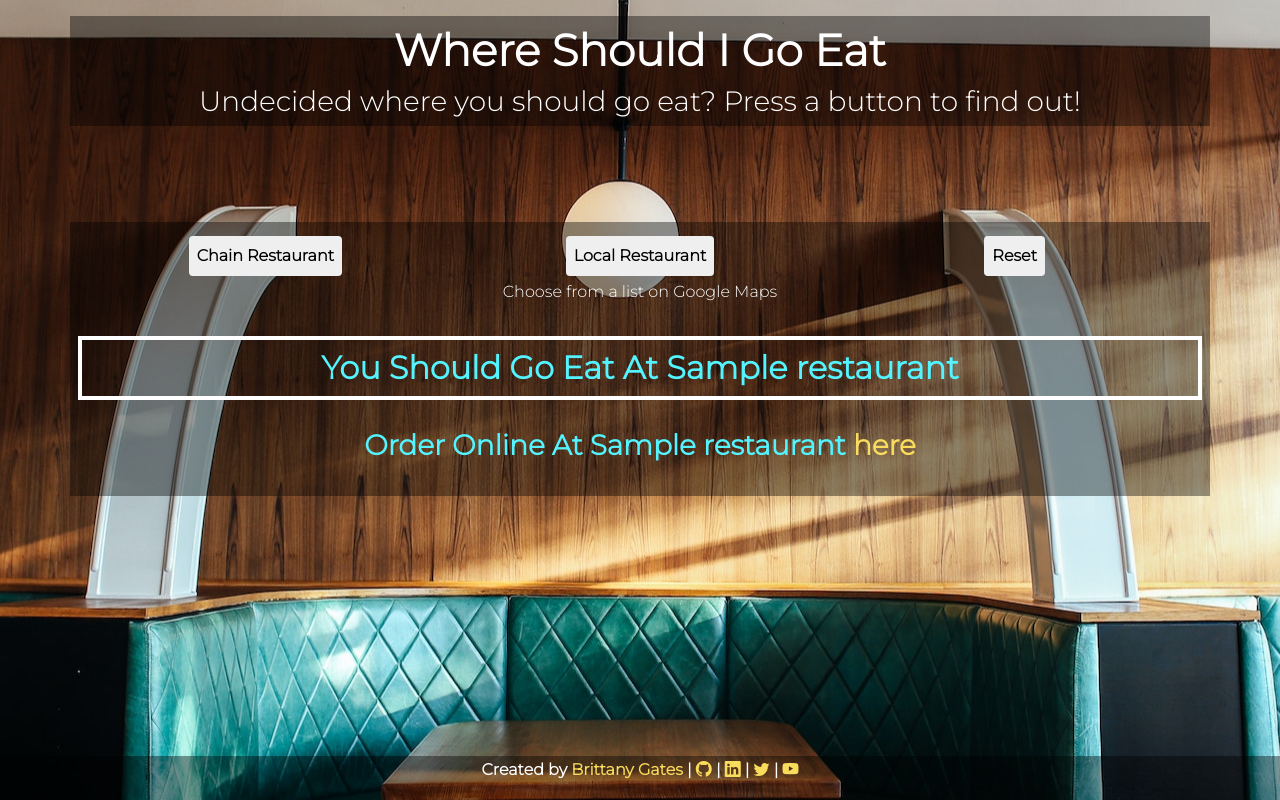
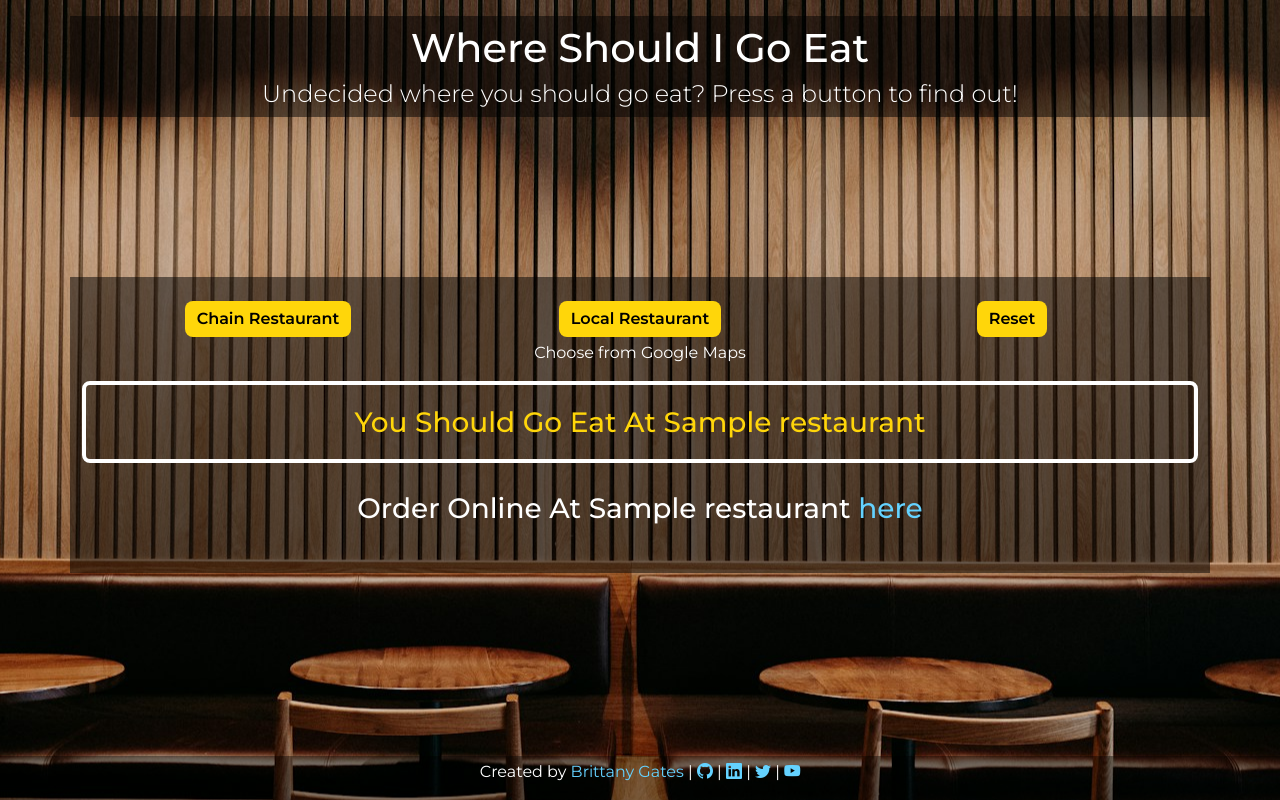
Before and after one commit to BrittanyGates/Where-Should-I-Go-Eat, a Flask app: template templates/index.html in a window 1280 px wide. Run offline with Flask 3, Linux system fonts and the light colour scheme; the template is opened without the code that fills it: most values are stand-ins (such as "Sample title", 1, 10 or a date in 2020); parts of the project's set-up code (start-up, migrations or seed data) failed here and were passed over.

Commit message:
May 11 Update
See the README for a full list of changes.

```diff
--- /dev/null
+++ b/static/css/styles.css
@@ -0,0 +1,167 @@
+/* GLOBAL STYLES */
+body {
+  background-image: url("../images/may_background.jpg");
+  background-position: 50% 40%;
+  background-repeat: no-repeat;
+  color: #FFF;
+  font-family: "Montserrat", sans-serif;
+}
+
+.title-container {
+  background-color: rgba(0, 0, 0, 0.5);
+}
+
+.restaurant-container {
+  background-color: rgba(0, 0, 0, 0.5);
+  margin-top: 10rem;
+}
+
+.btn {
+  border: none;
+  border-radius: 0.5rem;
+  background-color: #ffd60a;
+}
+
+.btn:hover {
+  border: none;
+  background-color: #ffc300;
+}
+
+.restaurant-result {
+  border: 0.3rem solid #FFF;
+  border-radius: 0.5rem;
+  color: #ffd60a;
+}
+
+a {
+  text-decoration: none;
+  color: #64d2ff;
+}
+
+a:hover {
+  text-decoration: none;
+  color: #ffd60a;
+}
+
+.contact-info-col {
+  position: fixed;
+  left: 0;
+  bottom: 0;
+  padding-top: 0.25rem;
+  width: 100%;
+  font-size: 1rem;
+  text-align: center;
+  background-color: rgba(0, 0, 0, 0.4);
+  color: #FFF;
+}
+
+/* MOBILE DEVICE STYLES */
+
+/* SMALL PHONES */
+@media screen and (max-width: 425px) {
+  .title {
+    font-size: 1.75rem !important;
+  }
+
+  .subtitle {
+    font-size: 1rem !important;
+  }
+
+  .restaurant-container {
+    margin-top: 5rem;
+  }
+
+  .btn {
+    font-size: 0.75rem !important;
+  }
+
+  .google-maps-option {
+    font-size: 0.8rem;
+  }
+
+  .restaurant-result {
+    padding: 0.25rem;
+    font-size: 1.25rem !important;
+  }
+
+  .restaurant-link {
+    margin-top: 0.25rem;
+    padding: 0.25rem;
+    font-size: 1.25rem !important;
+  }
+}
+
+@media screen and (max-height: 425px) and (orientation: landscape) {
+  body {
+    background-position: 50% 65%;
+  }
+
+  .title {
+    font-size: 1.75rem !important;
+  }
+
+  .subtitle {
+    font-size: 1rem !important;
+  }
+
+  .restaurant-container {
+    margin-top: 2rem !important;
+    padding-top: 1rem !important;
+    padding-bottom: 0 !important;
+  }
+
+  .btn {
+    font-size: 0.75rem !important;
+  }
+
+  .google-maps-option {
+    font-size: 0.8rem;
+  }
+
+  .restaurant-result {
+    padding: 0.25rem;
+    font-size: 1.25rem !important;
+  }
+
+  .restaurant-link {
+    margin-top: 0.25rem;
+    padding: 0.25rem;
+    font-size: 1.25rem !important;
+  }
+}
+
+/* TABLETS */
+@media screen and (max-width: 768px) {
+  .subtitle {
+    font-size: 1.25rem !important;
+  }
+
+  .restaurant-container {
+    margin-top: 6rem;
+  }
+
+  .google-maps-option {
+    font-size: 0.9rem;
+  }
+}
+
+@media screen and (max-height: 768px) and (orientation: landscape) {
+  .subtitle {
+    font-size: 1.25rem !important;
+  }
+
+  .restaurant-container {
+    margin-top: 6rem;
+  }
+
+  .google-maps-option {
+    font-size: 0.9rem;
+  }
+}
+
+/* LAPTOPS */
+@media screen and (max-width: 1024px) {
+  .restaurant-container {
+    margin-top: 3rem;
+  }
+}
--- /dev/null
+++ b/templates/base.html
@@ -0,0 +1,63 @@
+<!DOCTYPE html>
+<html lang="en">
+
+<head>
+    <meta charset="UTF-8">
+    <meta name="viewport" content="width=device-width, initial-scale=1.0">
+    <meta name="description"
+        content="Hungry? Don't know where to go to eat? This website tells you at the click of a button.">
+    <title>Where Should I Go Eat?</title>
+    <link href="https://cdn.jsdelivr.net/npm/bootstrap@5.3.6/dist/css/bootstrap.min.css" rel="stylesheet"
+        integrity="sha384-4Q6Gf2aSP4eDXB8Miphtr37CMZZQ5oXLH2yaXMJ2w8e2ZtHTl7GptT4jmndRuHDT" crossorigin="anonymous">
+    <link rel="stylesheet" href="https://cdn.jsdelivr.net/npm/bootstrap-icons@1.13.1/font/bootstrap-icons.min.css">
+    <link rel="stylesheet" href="{{ url_for('static', filename='css/styles.css') }}">
+    <link rel="preconnect" href="https://fonts.googleapis.com">
+    <link rel="preconnect" href="https://fonts.gstatic.com" crossorigin>
+    <link href="https://fonts.googleapis.com/css2?family=Montserrat:ital,wght@0,100..900;1,100..900&display=swap"
+        rel="stylesheet">
+    <link rel="apple-touch-icon" sizes="180x180"
+        href="{{ url_for('static', filename='favicon/apple-touch-icon.png') }}">
+    <link rel="icon" type="image/png" sizes="32x32"
+        href="{{ url_for('static', filename='favicon/favicon-32x32.png') }}">
+    <link rel="icon" type="image/png" sizes="16x16"
+        href="{{ url_for('static', filename='favicon/favicon-16x16.png') }}">
+    <link rel="manifest" href="{{ url_for('static', filename='favicon/site.webmanifest') }}">
+    <!-- Global site tag (gtag.js) - Google Analytics -->
+    <script async src="https://www.googletagmanager.com/gtag/js?id=G-KMPSYC7DRY"></script>
+    <script>
+        window.dataLayer = window.dataLayer || [];
+        function gtag() { dataLayer.push(arguments); }
+        gtag('js', new Date());
+
+        gtag('config', 'G-KMPSYC7DRY');
+    </script>
+</head>
+
+<body>
+    <main>
+        {% block content %}{% endblock%}
+    </main>
+
+    <footer>
+        <div class="col contact-info-col">
+            <p>Created by <a href="https://brittbot.com" title="My Website" target="_blank">Brittany Gates</a> |
+                <a href="https://github.com/BrittanyGates" title="My Github Profile" target="_blank"><i
+                        class="bi bi-github"></i></a> |
+                <a href="https://www.linkedin.com/in/brittanycgates/" title="My LinkedIn Profile" target="_blank"><i
+                        class="bi bi-linkedin"></i></a> |
+                <a href="https://x.com/brittany__gates" title="My Twitter Profile" target="_blank"><i
+                        class="bi bi-twitter"></i></a> |
+                <a href="https://www.youtube.com/c/BrittanyGates" title="My YouTube Channel" target="_blank"><i
+                        class="bi bi-youtube"></i></a>
+            </p>
+        </div>
+    </footer>
+
+    <script src="https://cdn.jsdelivr.net/npm/bootstrap@5.3.6/dist/js/bootstrap.bundle.min.js"
+        integrity="sha384-j1CDi7MgGQ12Z7Qab0qlWQ/Qqz24Gc6BM0thvEMVjHnfYGF0rmFCozFSxQBxwHKO"
+        crossorigin="anonymous"></script>
+    <script type="module" src="{{ url_for('static', filename='files/index.js') }}"></script>
+
+</body>
+
+</html>
--- a/templates/index.html
+++ b/templates/index.html
@@ -1,82 +1,33 @@
-<!DOCTYPE html>
-<html lang="en" dir="ltr">
+{% extends "base.html" %}
 
-<head>
-    <meta charset="utf-8">
-    <meta name="description"
-        content="Hungry? Don't know where to go to eat? This website tells you at the click of a button.">
-    <meta name="viewport" content="width=device-width, initial-scale=1, shrink-to-fit=no">
-    <title>Where Should I Go Eat?</title>
-    <link href="https://cdn.jsdelivr.net/npm/bootstrap@5.1.1/dist/css/bootstrap.min.css" rel="stylesheet"
-        integrity="sha384-F3w7mX95PdgyTmZZMECAngseQB83DfGTowi0iMjiWaeVhAn4FJkqJByhZMI3AhiU" crossorigin="anonymous">
-    <link rel="stylesheet" href="https://cdn.jsdelivr.net/npm/bootstrap-icons@1.5.0/font/bootstrap-icons.css">
-    <link rel="stylesheet" href="/static/css/index.css">
-    <link rel="preconnect" href="https://fonts.googleapis.com">
-    <link rel="preconnect" href="https://fonts.gstatic.com" crossorigin>
-    <link href="https://fonts.googleapis.com/css2?family=Montserrat:wght@300&display=swap" rel="stylesheet">
-    <link rel="apple-touch-icon" sizes="180x180" href="/static/favicon/apple-touch-icon.png">
-    <link rel="icon" type="image/png" sizes="32x32" href="/static/favicon/favicon-32x32.png">
-    <link rel="icon" type="image/png" sizes="16x16" href="/static/favicon/favicon-16x16.png">
-    <link rel="manifest" href="/static/favicon/site.webmanifest">
-    <!-- Global site tag (gtag.js) - Google Analytics -->
-    <script async src="https://www.googletagmanager.com/gtag/js?id=G-KMPSYC7DRY"></script>
-    <script>
-        window.dataLayer = window.dataLayer || [];
-        function gtag() { dataLayer.push(arguments); }
-        gtag('js', new Date());
-
-        gtag('config', 'G-KMPSYC7DRY');
-    </script>
-</head>
-
-<body>
-    <div class="container title-container">
-        <h1 class="title">Where Should I Go Eat</h1>
-        <h2 class="subtitle">Undecided where you should go eat? Press a
+{% block content %}
+<div class="container text-center title-container">
+    <h1 class="mt-3 pt-2 fs-1 fw-medium title">Where Should I Go Eat</h1>
+    <h2 class="mb-3 pb-2 fs-4 fw-light subtitle">Undecided where you should go eat? Press a
         button to find out!</h2>
 </div>
-    <div class="container restaurant-container">
+<div class="container p-4 restaurant-container">
     <div class="row">
-            <div class="col">
+        <div class="col d-flex justify-content-center">
             <form action="/" method="POST">
-                    <button id="chainRestaurantButton" class="button" name="restaurant" type="submit">Chain
+                <button id="chainRestaurantButton" class="btn btn-light fw-semibold" name="restaurant" type="submit">Chain
                     Restaurant
                 </button>
             </form>
         </div>
-            <div class="col">
-                <button id="localRestaurantButton" class="button" name="google maps" type="submit">Local
+        <div class="col d-flex flex-column justify-content-center">
+            <button id="localRestaurantButton" class="m-auto btn btn-light fw-semibold" name="google maps" type="submit">Local
                 Restaurant
             </button>
-                <p class="google-maps-option">Choose from a list on Google Maps</p>
+            <p class="m-auto pt-1 google-maps-option text-center">Choose from Google Maps</p>
         </div>
-            <div class="col">
-                <button id="resetButton" class="button" name="start-over" type="submit">Reset</button>
+        <div class="col d-flex flex-column justify-content-center align-self-start">
+            <button id="resetButton" class="m-auto btn btn-light fw-semibold" name="start-over" type="submit">Reset</button>
         </div>
-            <p class="restaurant-result">You Should
+        <p class="mt-3 py-3 fs-3 fw-medium text-center restaurant-result">You Should
             Go Eat At {{ restaurant }}</p>
-            <p class="restaurant-link">Order Online At {{ restaurant }} <a href="{{ restaurant_link }}"
+        <p class="mt-1 p-1 fs-3 fw-medium text-center restaurant-link">Order Online At {{ restaurant }} <a href="{{ restaurant_link }}"
                 target="_blank">here</a></p>
     </div>
 </div>
-    <div class="col about-container">
-        <p class="my-info">Created by <a href="https://brittbot.com" title="My Website" target="_blank">Brittany
-                Gates</a> |
-            <a href="https://github.com/BrittanyGates" title="My Github Profile" target="_blank"><i
-                    class="bi bi-github"></i></a> |
-            <a href="https://www.linkedin.com/in/brittanycgates/" title="My LinkedIn Profile" target="_blank"><i
-                    class="bi bi-linkedin"></i></a> |
-            <a href="https://x.com/brittany__gates" title="My Twitter Profile" target="_blank"><i
-                    class="bi bi-twitter"></i></a> |
-            <a href="https://www.youtube.com/c/BrittanyGates" title="My YouTube Channel" target="_blank"><i
-                    class="bi bi-youtube"></i></a>
-        </p>
-    </div>
-
-    <script src="https://cdn.jsdelivr.net/npm/bootstrap@5.1.1/dist/js/bootstrap.bundle.min.js"
-        integrity="sha384-/bQdsTh/da6pkI1MST/rWKFNjaCP5gBSY4sEBT38Q/9RBh9AH40zEOg7Hlq2THRZ"
-        crossorigin="anonymous"></script>
-    <script type="module" src="{{ url_for('static', filename='/files/index.js') }}"></script>
-</body>
-
-</html>
+{% endblock %}
```
Also changed, not shown: README.md, static/images/background.jpg (added), static/images/may_background.jpg (added), static/images/where_should_I_go_eat_gemini_generated.jpeg (added). Lines whose indentation alone changed are shown as unchanged.
